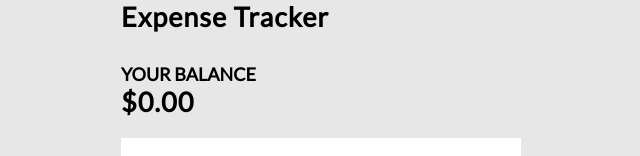
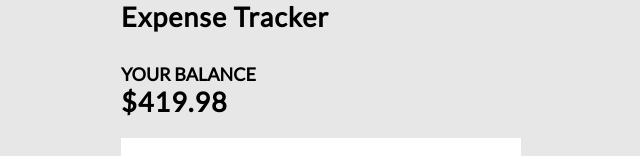
Before and after one commit to WTrygar/Expense-tracker, a Vue app: page / in a window 1280 px wide. Shown: the top 156 px of the page, without its empty margins (319-959 px from the left). Built offline with nearby package versions, Linux system fonts and the light colour scheme.

Commit message:
feat: reactive total balance

```diff
--- a/src/App.vue
+++ b/src/App.vue
@@ -1,7 +1,7 @@
 <template>
   <Header />
   <div class="container">
-    <Balance />
+    <Balance :total="total" />
     <IncomeExpenses />
     <TransactionList :transactions="transactions" />
     <AddTransaction />
@@ -15,11 +15,17 @@
 import IncomeExpenses from "./components/IncomeExpenses.vue";
 import TransactionList from "./components/TransactionList.vue";
 
-import { ref } from "vue";
+import { computed, ref } from "vue";
 const transactions = ref([
   { id: 1, text: "Flower", amount: -19.99 },
   { id: 2, text: "Salary", amount: 299.97 },
   { id: 3, text: "Book", amount: -10 },
   { id: 4, text: "Camera", amount: 150 },
 ]);
+
+const total = computed(() => {
+  return transactions.value.reduce((acc, transaction) => {
+    return acc + transaction.amount;
+  }, 0);
+});
 </script>
--- a/src/components/Balance.vue
+++ b/src/components/Balance.vue
@@ -1,4 +1,15 @@
 <template>
   <h4>Your Balance</h4>
-  <h2 id="balance">$0.00</h2>
+  <h2 id="balance">${{ total }}</h2>
 </template>
+
+<script setup>
+import { defineProps } from "vue";
+
+const props = defineProps({
+  total: {
+    type: Number,
+    required: true,
+  },
+});
+</script>
```
